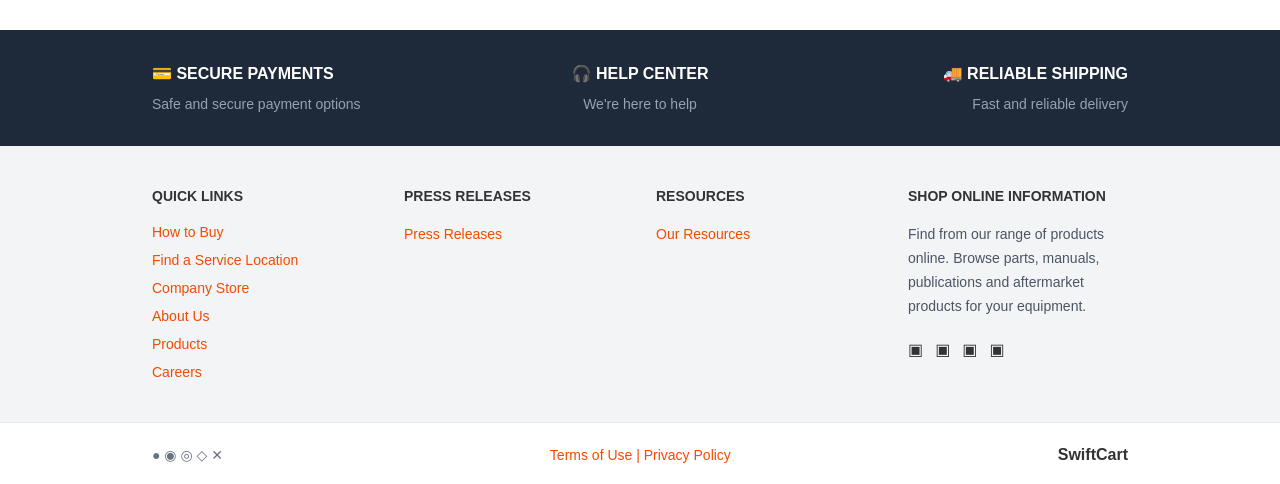
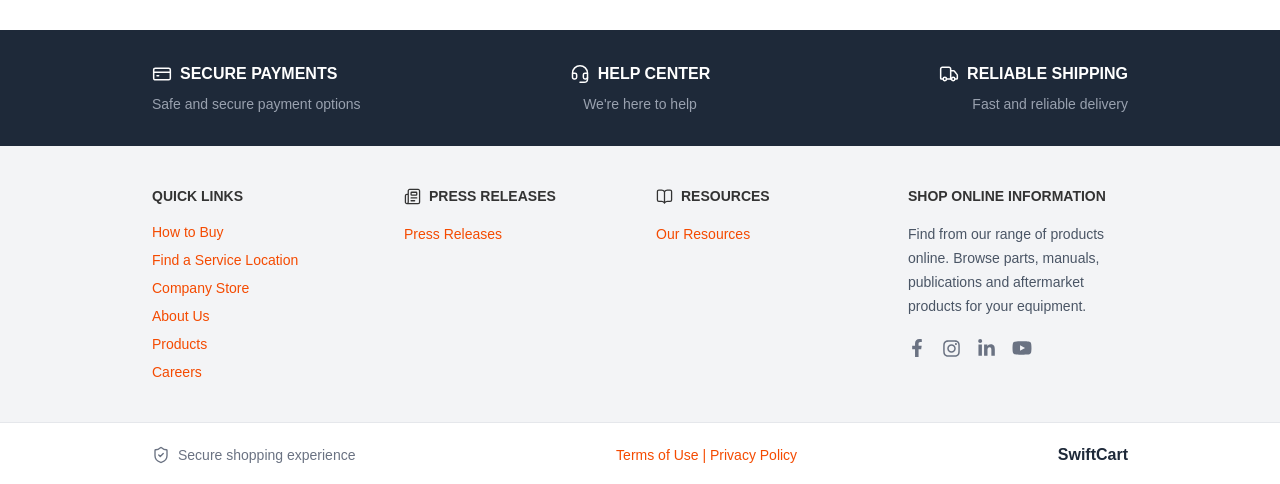
Before and after one commit to srizan-amicus/Ecommerce, a React (Vite) app: page / in a window 1280 px wide. Shown: the part 979-1463 px from the top of the page. Built offline with nearby package versions, Linux system fonts and the light colour scheme; no server answers.

Commit message:
fix: made UI fixes

```diff
--- a/package.json
+++ b/package.json
@@ -11,9 +11,11 @@
   },
   "dependencies": {
     "@tailwindcss/vite": "^4.3.3",
+    "lucide-react": "^1.56.0",
     "react": "^19.2.8",
     "react-dom": "^19.2.8",
     "react-hook-form": "^7.89.0",
+    "react-icons": "^5.7.0",
     "react-router-dom": "^7.18.4",
     "swiper": "^14.2.0",
     "tailwindcss": "^4.3.3"
--- a/src/components/Common/SearchBar.tsx
+++ b/src/components/Common/SearchBar.tsx
@@ -1,3 +1,5 @@
+import { Search } from "lucide-react";
+
 import Button from "../Common/Button";
 import { ButtonVariant } from "../../enums/button";
 
@@ -36,10 +38,10 @@ function SearchBar({
         type="button"
         variant={ButtonVariant.Compact}
         onClick={onSearch}
-        className="absolute right-0 top-0 !h-10 !min-h-10 !w-11 !min-w-0 !rounded-none !px-0 !py-0 text-xl text-orange-500 hover:bg-orange-50"
+        className="absolute right-0 top-0 !h-10 !min-h-10 !w-11 !min-w-0 !rounded-none !px-0 !py-0 text-orange-500 hover:bg-orange-50"
         aria-label="Search"
       >
-        🔍
+        <Search size={20} strokeWidth={2} aria-hidden="true" />
       </Button>
     </div>
   );
--- a/src/components/PageContents/Footer.tsx
+++ b/src/components/PageContents/Footer.tsx
@@ -1,28 +1,51 @@
+import {
+  CreditCard,
+  Headset,
+  Truck,
+  Newspaper,
+  BookOpen,
+  ShieldCheck,
+} from "lucide-react";
+
+import {
+  FaFacebookF,
+  FaInstagram,
+  FaLinkedinIn,
+  FaYoutube,
+} from "react-icons/fa";
+
 function Footer() {
   return (
     <footer>
       {/* Service Strip */}
       <div className="bg-gray-800 text-white">
         <div className="mx-auto max-w-5xl px-6 py-8">
-          <div className="grid grid-cols-3 items-center gap-8">
-            <div className="text-left">
-              <h3 className="text-base font-bold">💳 SECURE PAYMENTS</h3>
+          <div className="grid grid-cols-1 items-center gap-6 sm:grid-cols-3 sm:gap-8">
+            <div className="text-center sm:text-left">
+              <h3 className="flex items-center justify-center gap-2 text-base font-bold sm:justify-start">
+                <CreditCard size={20} strokeWidth={1.8} aria-hidden="true" />
+                SECURE PAYMENTS
+              </h3>
 
               <p className="mt-2 text-sm text-gray-400">
                 Safe and secure payment options
               </p>
             </div>
 
-            <div className="flex justify-center text-center">
-              <div>
-                <h3 className="text-base font-bold">🎧 HELP CENTER</h3>
+            <div className="text-center">
+              <h3 className="flex items-center justify-center gap-2 text-base font-bold">
+                <Headset size={20} strokeWidth={1.8} aria-hidden="true" />
+                HELP CENTER
+              </h3>
 
-                <p className="mt-2 text-sm text-gray-400">We're here to help</p>
-              </div>
+              <p className="mt-2 text-sm text-gray-400">We're here to help</p>
             </div>
 
-            <div className="text-right">
-              <h3 className="text-base font-bold">🚚 RELIABLE SHIPPING</h3>
+            <div className="text-center sm:text-right">
+              <h3 className="flex items-center justify-center gap-2 text-base font-bold sm:justify-end">
+                <Truck size={20} strokeWidth={1.8} aria-hidden="true" />
+                RELIABLE SHIPPING
+              </h3>
 
               <p className="mt-2 text-sm text-gray-400">
                 Fast and reliable delivery
@@ -36,6 +59,7 @@ function Footer() {
       <div className="bg-gray-100">
         <div className="mx-auto max-w-5xl px-6 py-10">
           <div className="grid grid-cols-1 gap-8 sm:grid-cols-2 md:grid-cols-4">
+            {/* Quick Links */}
             <div>
               <h3 className="mb-4 text-sm font-bold">QUICK LINKS</h3>
 
@@ -49,22 +73,31 @@ function Footer() {
               </div>
             </div>
 
+            {/* Press Releases */}
             <div>
-              <h3 className="mb-4 text-sm font-bold">PRESS RELEASES</h3>
+              <h3 className="mb-4 flex items-center gap-2 text-sm font-bold">
+                <Newspaper size={17} strokeWidth={1.8} aria-hidden="true" />
+                PRESS RELEASES
+              </h3>
 
               <span className="cursor-pointer text-sm text-orange-600">
                 Press Releases
               </span>
             </div>
 
+            {/* Resources */}
             <div>
-              <h3 className="mb-4 text-sm font-bold">RESOURCES</h3>
+              <h3 className="mb-4 flex items-center gap-2 text-sm font-bold">
+                <BookOpen size={17} strokeWidth={1.8} aria-hidden="true" />
+                RESOURCES
+              </h3>
 
               <span className="cursor-pointer text-sm text-orange-600">
                 Our Resources
               </span>
             </div>
 
+            {/* Online Information and Social Links */}
             <div>
               <h3 className="mb-4 text-sm font-bold">
                 SHOP ONLINE INFORMATION
@@ -75,11 +108,46 @@ function Footer() {
                 publications and aftermarket products for your equipment.
               </p>
 
-              <div className="mt-5 flex gap-3 text-base">
-                <span>▣</span>
-                <span>▣</span>
-                <span>▣</span>
-                <span>▣</span>
+              <div className="mt-5 flex items-center gap-4 text-gray-500">
+                <a
+                  href="https://www.facebook.com/"
+                  target="_blank"
+                  rel="noopener noreferrer"
+                  aria-label="Facebook"
+                  className="transition-colors hover:text-orange-600"
+                >
+                  <FaFacebookF size={18} aria-hidden="true" />
+                </a>
+
+                <a
+                  href="https://www.instagram.com/"
+                  target="_blank"
+                  rel="noopener noreferrer"
+                  aria-label="Instagram"
+                  className="transition-colors hover:text-orange-600"
+                >
+                  <FaInstagram size={19} aria-hidden="true" />
+                </a>
+
+                <a
+                  href="https://www.linkedin.com/"
+                  target="_blank"
+                  rel="noopener noreferrer"
+                  aria-label="LinkedIn"
+                  className="transition-colors hover:text-orange-600"
+                >
+                  <FaLinkedinIn size={19} aria-hidden="true" />
+                </a>
+
+                <a
+                  href="https://www.youtube.com/"
+                  target="_blank"
+                  rel="noopener noreferrer"
+                  aria-label="YouTube"
+                  className="transition-colors hover:text-orange-600"
+                >
+                  <FaYoutube size={20} aria-hidden="true" />
+                </a>
               </div>
             </div>
           </div>
@@ -89,13 +157,16 @@ function Footer() {
       {/* Bottom */}
       <div className="border-t border-gray-200 bg-white">
         <div className="mx-auto flex max-w-5xl flex-col items-center justify-between gap-4 px-6 py-5 md:flex-row">
-          <div className="text-sm text-gray-500">● ◉ ◎ ◇ ✕</div>
+          <div className="flex items-center gap-2 text-sm text-gray-500">
+            <ShieldCheck size={18} strokeWidth={1.8} aria-hidden="true" />
+            <span>Secure shopping experience</span>
+          </div>
 
           <p className="text-sm text-orange-600">
             Terms of Use | Privacy Policy
           </p>
 
-          <div className="text-base font-bold">SwiftCart</div>
+          <div className="text-base font-bold text-gray-800">SwiftCart</div>
         </div>
       </div>
     </footer>
```
Also changed, not shown: 1 other file (tests, documents, lock files or other folders).
